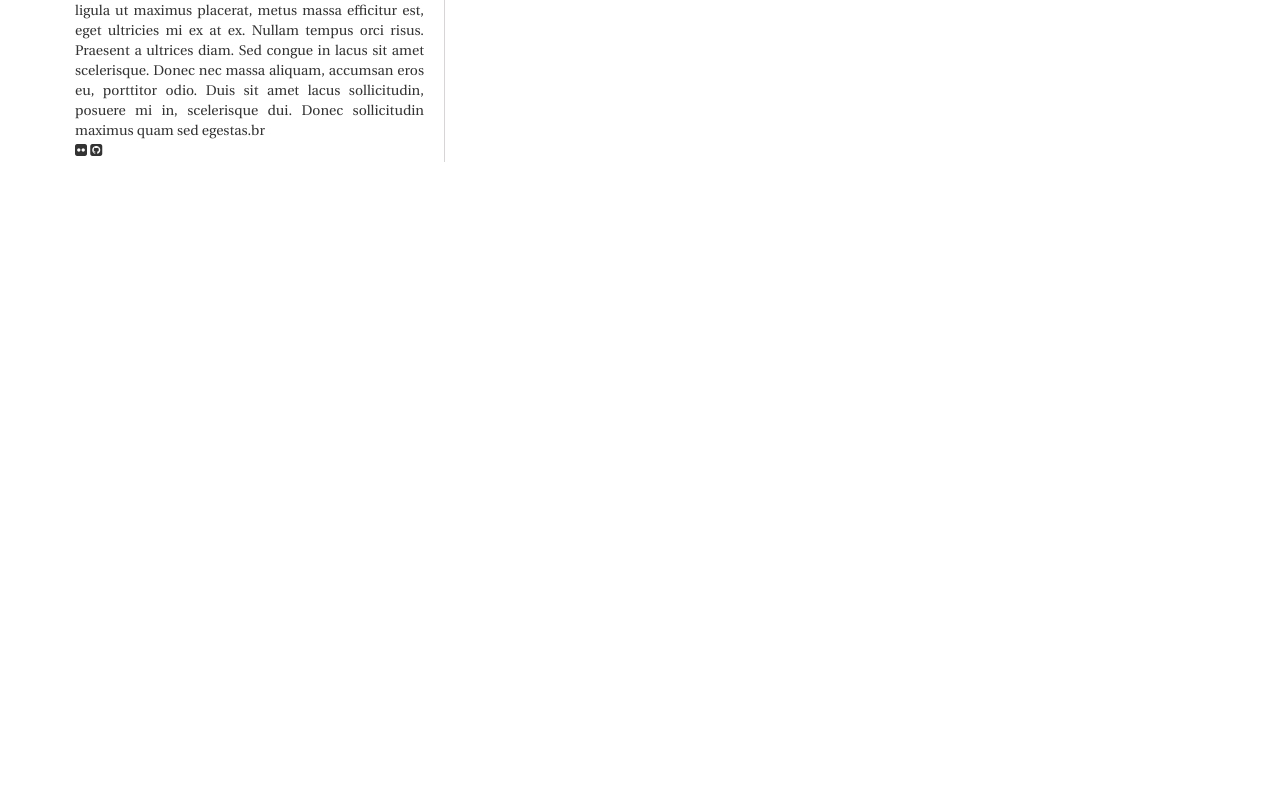
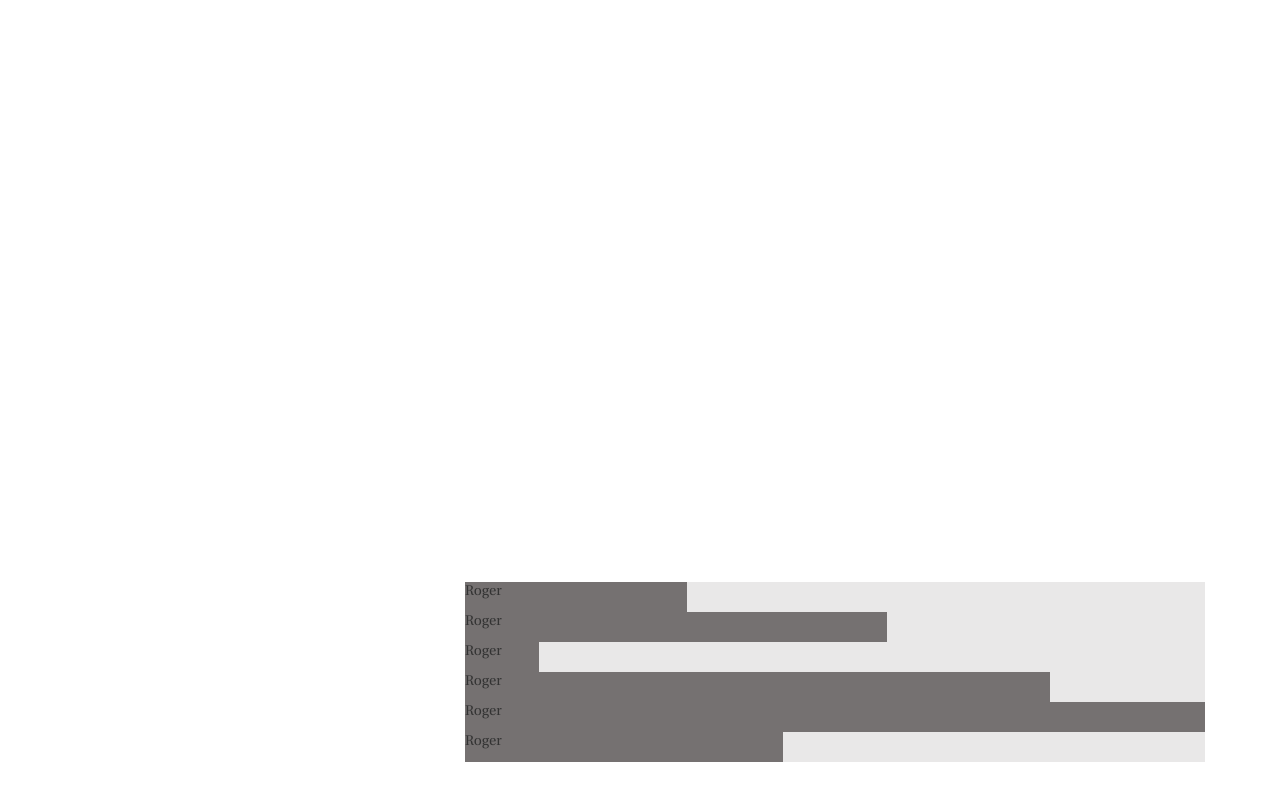
Before and after one commit to Tombiliby/me.info, a plain HTML site: page index.html in a window 1280 px wide. Shown: the part 538-1338 px from the top of the page. Before the commit the page ends 800 px from the top, so only its background shows below. Drawn offline with Linux system fonts and the light colour scheme.

Commit message:
graph and position relative to scroll

```diff
--- a/index.html
+++ b/index.html
@@ -15,14 +15,45 @@
 		<div class="container">
 			<div class="row">
 				<div class="sideZone col-md-4">
+					<!--
 					Lorem ipsum dolor sit amet, consectetur adipiscing elit. Nam orci ex, aliquet a dolor nec, pulvinar varius metus. Donec ut condimentum nunc, vitae tincidunt massa. Cras non ultrices massa. In hac habitasse platea dictumst. Vestibulum ex lacus, venenatis eget odio in, cursus vestibulum sapien. Sed ultricies dapibus nisl ut sodales. Vivamus convallis neque quis erat gravida, eget lacinia ex blandit. Ut venenatis velit diam, a ornare arcu tempor eu. Vestibulum in lectus dapibus, consectetur justo et, volutpat neque. Vivamus sed imperdiet tellus. Morbi et dui rhoncus, rutrum diam dictum, vulputate urna. Fusce eget felis ut erat posuere ornare sed a sem. Maecenas dignissim pulvinar felis vel luctus. Vestibulum tincidunt purus massa, ut gravida nibh pharetra id. Vestibulum sodales sem massa. Cras at ante consequat, iaculis mi sit amet, elementum risus. <br>
 					Sed ornare lacinia metus vitae cursus. Pellentesque interdum commodo velit, ac efficitur libero tempor id. Nam quis lobortis tortor. Sed at venenatis mauris, ac aliquet velit. Donec mollis, ante congue porta interdum, tellus lacus vehicula erat, sit amet consectetur sapien nisi vitae purus. Pellentesque augue purus, interdum ac porta in, mattis convallis nulla. Aenean in condimentum mauris. Sed quis sollicitudin quam. Ut dapibus erat quis nulla sollicitudin, vestibulum posuere tellus tempor. Morbi aliquam, ligula ut maximus placerat, metus massa efficitur est, eget ultricies mi ex at ex. Nullam tempus orci risus. Praesent a ultrices diam. Sed congue in lacus sit amet scelerisque. Donec nec massa aliquam, accumsan eros eu, porttitor odio. Duis sit amet lacus sollicitudin, posuere mi in, scelerisque dui. Donec sollicitudin maximus quam sed egestas.br <br>
 					<i class="fa fa-flickr"></i>
 					<i class="fa fa-github-square"></i>
+					-->
 				</div>
 				<div class="contentZone col-md-8">
-					Suspendisse id erat pretium, placerat nibh sed, iaculis justo. Suspendisse rutrum molestie nisl, sit amet feugiat nisl aliquet ut. Etiam aliquet nunc sed ligula rutrum consequat. Etiam efficitur tincidunt pharetra. Aenean nec eleifend risus. Sed dignissim risus efficitur risus fringilla, nec malesuada mi facilisis. Ut sit amet quam laoreet ante laoreet pretium eu quis massa. Aenean eu accumsan augue, non scelerisque risus. Mauris egestas elit sit amet lobortis tempus. Lorem ipsum dolor sit amet, consectetur adipiscing elit. In bibendum interdum porta. Aenean lacinia cursus nibh, sed porttitor sapien facilisis at. Nulla lacinia elit et risus fringilla iaculis. <br>
+					<!--
+					Suspendisse id erat pretium, placerat nibh sed, iaculis justo. Suspendisse rutrum molestie nisl, sit amet feugiat nisl aliquet ut. Etiam aliquet nunc sed ligula rutrum consequat. Etiam efficitur tincidunt pharetra. Aenean nec eleifend risus. Sed dignissim risus efficitur risus fringilla, nec malesuada mi facilisis. Ut sit amet quam laoreet ante laoreet pretium eu quis massa. Aenean eu accumsan augue, non scelerisque risus. Mauris egestas elit sit amet lobortis tempus. Lorem ipsum dolor sit amet, consectetur adipiscing elit. In bibendum interdum porta. Aenean lacinia cursus nibh, sed porttitor sapien facilisis at. Nulla lacinia elit et risus fringilla iaculis. <br>-->
 					Nulla posuere massa quis sodales mollis. Integer at rhoncus massa. Integer id lectus magna. Pellentesque cursus aliquam nisi quis sodales. Nam metus odio, porttitor vel quam non, mollis venenatis dolor. Donec consectetur ex augue, scelerisque facilisis augue vulputate a. Etiam dignissim eu purus vitae elementum. Etiam justo leo, dignissim eu malesuada non, laoreet in arcu. Vestibulum ante ipsum primis in faucibus orci luctus et ultrices posuere cubilia Curae; Quisque vel pulvinar augue. Ut pretium, est quis gravida venenatis, ipsum tellus accumsan libero, in tempus magna lorem vel felis. Curabitur ut arcu eu felis iaculis iaculis.
+					<div class="graphZone">
+						<ul class="graphList list-unstyled">
+							<li class="item">
+								<span data-value="30" class="gauge"></span>
+								<span class="lbl">Roger</span>
+							</li>
+							<li class="item">
+								<span data-value="57" class="gauge"></span>
+								<span class="lbl">Roger</span>
+							</li>
+							<li class="item">
+								<span data-value="10" class="gauge"></span>
+								<span class="lbl">Roger</span>
+							</li>
+							<li class="item">
+								<span data-value="79" class="gauge"></span>
+								<span class="lbl">Roger</span>
+							</li>
+							<li class="item">
+								<span data-value="100" class="gauge"></span>
+								<span class="lbl">Roger</span>
+							</li>
+							<li class="item">
+								<span data-value="43" class="gauge"></span>
+								<span class="lbl">Roger</span>
+							</li>
+						</ul>
+					</div>
 				</div>
 			</div>
 		</div>
@@ -32,6 +63,37 @@
 
 		<script>
 
+			// position relative to scroll
+			// return true if element is on top of the screen (posibility to add marge)
+			var posOnScroll = function(e, scrollPos, marge){
+				var $elem = $(e);
+				if(marge=="undefined") marge=0;
+				if(($elem.offset().top-marge) <= scrollPos) {
+					return true;
+				}
+			}
+
+			// Animate graph
+			var graphAnim = function(active, e) {
+				var $el = $(e),
+						gauges = $el.find(".gauge");
+
+				if(active == true) {
+					gauges.each(function(shift){
+						console.log($(this).width());
+						if($(this).width() <= 0) {
+							$(this).delay(shift*100).animate({ "width": $(this).attr("data-value")+"%" }, "ease-out" );
+						}
+					})
+				};
+			}
+
+			// on scroll
+			$(window, "body", "html").scroll(function(){
+				// call graphAnim function with posOnScroll parameter
+				graphAnim(posOnScroll(".graphZone", $(this).scrollTop(), ($(window).height()/1.35)), ".graphZone");
+			});
+
 		</script>
 
 	</body>
--- a/static/src/less/app/app.less
+++ b/static/src/less/app/app.less
@@ -11,3 +11,5 @@
 
 @import "layout.less";
 @import "form.less";
+
+@import "graph.less";
--- /dev/null
+++ b/static/src/less/app/graph.less
@@ -0,0 +1,20 @@
+.graphZone {
+	margin: 1000px 0;
+	.graphList {
+		.item {
+			height: 30px;
+			position: relative;
+			background: @color-gray-light;
+			> span {
+				position: absolute;
+				top: 0;
+			}
+			.gauge {
+				height: 30px;
+				width: 0px;
+				display: block;
+				background: @color-gray-dark;
+			}
+		}
+	}
+}
```
Also changed, not shown: static/dist/css/style.css.
